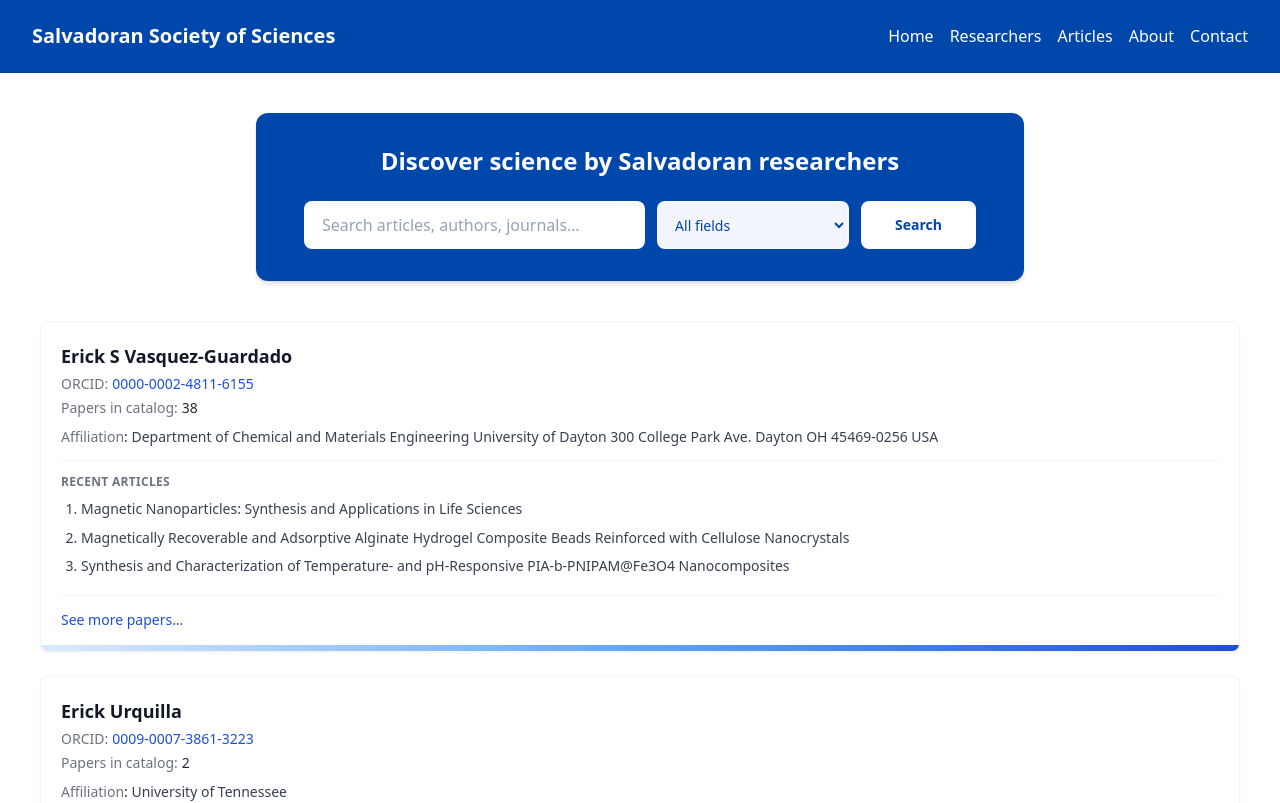
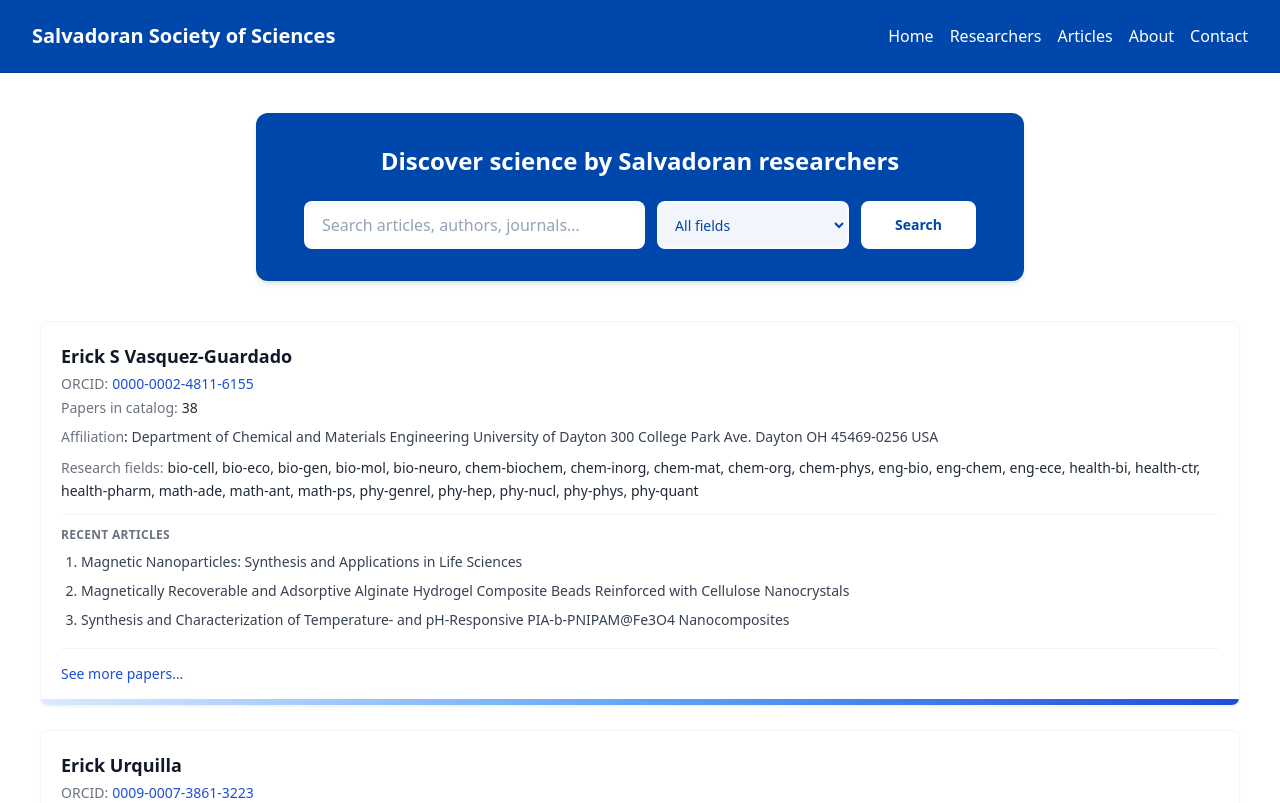
Before and after one commit to jromerooo2/salvadoran_arxiv, a Vue app: page /researchers in a window 1280 px wide. Shown: the top 803 px of the page. Built offline with nearby package versions, Linux system fonts and the light colour scheme; a web font is replaced by a local one.

Commit message:
show research field in researchers profile

```diff
--- a/src/data/researchers.js
+++ b/src/data/researchers.js
@@ -1,4 +1,5 @@
 import { publicationYearValue } from './articleItems.js'
+import contentData from '../assets/content.json'
 
 const itemModules = import.meta.glob('../../articles/items/*.json', {
   eager: true,
@@ -7,6 +8,50 @@ const itemModules = import.meta.glob('../../articles/items/*.json', {
 function validAffiliation(aff) {
   const a = (aff ?? '').trim()
   return Boolean(a && a.toUpperCase() !== 'N/A')
+}
+
+const subcategoryNameByCode = (() => {
+  const map = {}
+  for (const category of contentData) {
+    const subs = Array.isArray(category.subcategories) ? category.subcategories : []
+    for (const sub of subs) {
+      const code = (sub.subcategories_code ?? '').trim()
+      const name = (sub.subcategories_name ?? '').trim()
+      if (code) map[code] = name || code
+    }
+  }
+  return map
+})()
+
+function buildCategoryList(data) {
+  const codes = []
+  const seen = new Set()
+
+  const raw = (data?.author_categories ?? '').toString()
+  if (raw.trim()) {
+    for (const piece of raw.split(',')) {
+      const code = piece.trim()
+      if (code && !seen.has(code)) {
+        seen.add(code)
+        codes.push(code)
+      }
+    }
+  }
+
+  if (Array.isArray(data?.publications)) {
+    for (const pub of data.publications) {
+      const code = (pub?.category ?? '').toString().trim()
+      if (code && !seen.has(code)) {
+        seen.add(code)
+        codes.push(code)
+      }
+    }
+  }
+
+  return codes.map((code) => ({
+    code,
+    name: subcategoryNameByCode[code] ?? code,
+  }))
 }
 
 /**
@@ -40,12 +85,16 @@ export function getResearchers() {
       ? data.publications.length
       : 0
 
+    const categories = buildCategoryList(data)
+    categories.sort((a, b) => a.code.localeCompare(b.code, undefined, { sensitivity: 'base' }))
+
     out.push({
       name: (data.author ?? '').trim(),
       orcid: (data.orcid ?? '').trim(),
       recentAffiliation: recentAffiliation || null,
       recentTitles,
       paperCount,
+      categories,
     })
   }
   out.sort((a, b) => a.name.localeCompare(b.name, undefined, { sensitivity: 'base' }))
--- a/src/views/Researchers.vue
+++ b/src/views/Researchers.vue
@@ -46,6 +46,14 @@
           </p>
           <p v-else class="mt-2 text-sm italic text-gray-400">
             No affiliation on record in recent publications.
+          </p>
+          <p v-if="r.categories && r.categories.length" class="mt-2 text-sm leading-relaxed text-gray-700">
+            <span class="font-medium text-gray-500">Research fields:</span>
+            <span class="ml-1 text-gray-800">
+              <template v-for="(c, ci) in r.categories" :key="c.code">
+                <span v-if="ci > 0">, </span>{{ c.code }}
+              </template>
+            </span>
           </p>
         </header>
 
```
